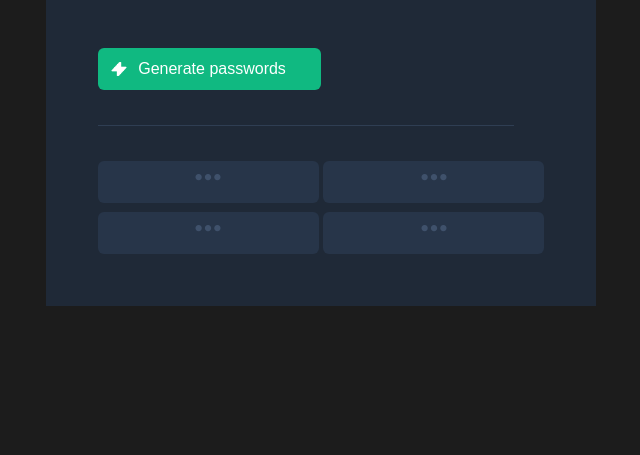
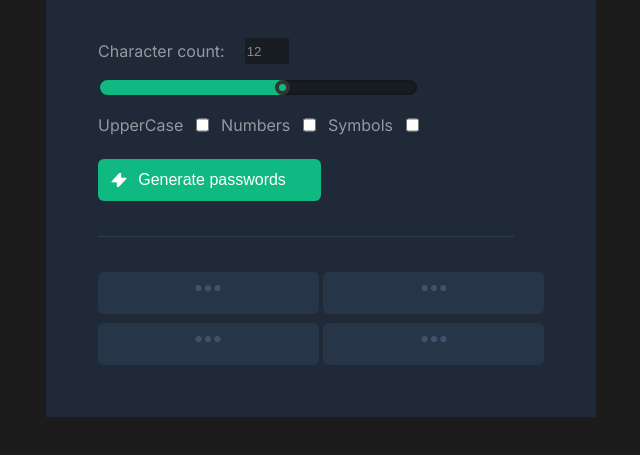
Before and after one commit to obinna-dev/password-generator, a plain HTML site: page index.html in a window 1280 px wide. Shown: the part 307-762 px from the top of the page, without its empty margins (319-959 px from the left). Drawn offline with Linux system fonts and the light colour scheme.

Commit message:
Style to allow character type & count selection

```diff
--- a/index.html
+++ b/index.html
@@ -23,9 +23,29 @@
                 </div>
                 <h3>Generate a<br><span>random password</span></h3>
                 <p>Never use an insecure password again.</p>
-                <button onclick="generatePasswords()">
-                    <img src="./image/flash icon.png" alt="generate password icon">
-                    <p>Generate passwords</p></button>
+                <form action="">
+                    <div class="charactercount">
+                    <label for="character-amount-number">Character count:</label>
+                    <input type="number" min="1" max="20" value="12" id="character-amount-number" class="numberinput">
+                    </div>
+                    <input type="range" min="1" max="20" value="12" id="character-amount-range" class="range">
+
+                    <div class="charVariators">
+                        <label for="uppercase">UpperCase</label>
+                        <input type="checkbox" id="uppercase">
+
+                        <label for="numbers">Numbers</label>
+                        <input type="checkbox" id="numbers">
+
+                        <label for="symbols">Symbols</label>
+                        <input type="checkbox" id="symbols">
+                    </div>
+
+                    <button type="submit" onclick="generatePasswords()">
+                        <img src="./image/flash icon.png" alt="generate password icon">
+                        <p>Generate passwords</p></button>
+                </form>
+
                 <div class="thin-line"></div>
                 <!-- flex container -->
                 <div class="results-container">
--- a/index.js
+++ b/index.js
@@ -4,38 +4,75 @@ let resultTwo = document.querySelector("#result-2")
 let resultThree = document.querySelector("#result-3")
 let resultFour = document.querySelector("#result-4")
 
-function generatePasswords()    {
-    generatePassOne();
-    generatePassTwo();
-    generatePassThree();
-    generatePassFour();
-}
 
 
+let shuffleArray = char => {
+    for (let i = char.length - 1; i > 0; i--)   {
+        let j = Math.floor( Math.random() * (i + 1));
+        let temp = char[i];
+        char[i] = char[j];
+        char[j] = temp;
+    }
+    return char
+};
 
-function generatePassOne()    {
-    let passwordOne = char[Math.floor(Math.random() * char.length)] + char[Math.floor(Math.random() * char.length)] + char[Math.floor(Math.random() * char.length)] + char[Math.floor(Math.random() * char.length)] + char[Math.floor(Math.random() * char.length)] + char[Math.floor(Math.random() * char.length)] + char[Math.floor(Math.random() * char.length)] + char[Math.floor(Math.random() * char.length)] + char[Math.floor(Math.random() * char.length)];
-    resultOne.textContent = passwordOne
-}
-
-function generatePassTwo()    {
-    let passwordTwo = char[Math.floor(Math.random() * char.length)] + char[Math.floor(Math.random() * char.length)] + char[Math.floor(Math.random() * char.length)] + char[Math.floor(Math.random() * char.length)] + char[Math.floor(Math.random() * char.length)] + char[Math.floor(Math.random() * char.length)] + char[Math.floor(Math.random() * char.length)] + char[Math.floor(Math.random() * char.length)] + char[Math.floor(Math.random() * char.length)];
-    resultTwo.textContent = passwordTwo
-}
-
-function generatePassThree()    {
-    let passwordThree = char[Math.floor(Math.random() * char.length)] + char[Math.floor(Math.random() * char.length)] + char[Math.floor(Math.random() * char.length)] + char[Math.floor(Math.random() * char.length)] + char[Math.floor(Math.random() * char.length)] + char[Math.floor(Math.random() * char.length)] + char[Math.floor(Math.random() * char.length)] + char[Math.floor(Math.random() * char.length)] + char[Math.floor(Math.random() * char.length)];
-    resultThree.textContent = passwordThree
-}
-
-function generatePassFour()    {
-    let passwordFour = char[Math.floor(Math.random() * char.length)] + char[Math.floor(Math.random() * char.length)] + char[Math.floor(Math.random() * char.length)] + char[Math.floor(Math.random() * char.length)] + char[Math.floor(Math.random() * char.length)] + char[Math.floor(Math.random() * char.length)] + char[Math.floor(Math.random() * char.length)] + char[Math.floor(Math.random() * char.length)] + char[Math.floor(Math.random() * char.length)];
-    resultFour.textContent = passwordFour
-}
+shuffleArray(char)
 
 
 
 
+
+
+
+
+
+
+
+
+
+
+
+
+// function generatePasswords()    {
+//     generatePassOne();
+//     generatePassTwo();
+//     generatePassThree();
+//     generatePassFour();
+// }
+
+
+
+
+// ========================================================================================================================================
+
+
+
+// SHORTER CODE - STILL NEED TO IMPROVE
+
+
+// function generatePassOne()    {
+//     let passwordOne = char[Math.floor(Math.random() * char.length)] + char[Math.floor(Math.random() * char.length)] + char[Math.floor(Math.random() * char.length)] + char[Math.floor(Math.random() * char.length)] + char[Math.floor(Math.random() * char.length)] + char[Math.floor(Math.random() * char.length)] + char[Math.floor(Math.random() * char.length)] + char[Math.floor(Math.random() * char.length)] + char[Math.floor(Math.random() * char.length)];
+//     resultOne.textContent = passwordOne
+// }
+
+// function generatePassTwo()    {
+//     let passwordTwo = char[Math.floor(Math.random() * char.length)] + char[Math.floor(Math.random() * char.length)] + char[Math.floor(Math.random() * char.length)] + char[Math.floor(Math.random() * char.length)] + char[Math.floor(Math.random() * char.length)] + char[Math.floor(Math.random() * char.length)] + char[Math.floor(Math.random() * char.length)] + char[Math.floor(Math.random() * char.length)] + char[Math.floor(Math.random() * char.length)];
+//     resultTwo.textContent = passwordTwo
+// }
+
+// function generatePassThree()    {
+//     let passwordThree = char[Math.floor(Math.random() * char.length)] + char[Math.floor(Math.random() * char.length)] + char[Math.floor(Math.random() * char.length)] + char[Math.floor(Math.random() * char.length)] + char[Math.floor(Math.random() * char.length)] + char[Math.floor(Math.random() * char.length)] + char[Math.floor(Math.random() * char.length)] + char[Math.floor(Math.random() * char.length)] + char[Math.floor(Math.random() * char.length)];
+//     resultThree.textContent = passwordThree
+// }
+
+// function generatePassFour()    {
+//     let passwordFour = char[Math.floor(Math.random() * char.length)] + char[Math.floor(Math.random() * char.length)] + char[Math.floor(Math.random() * char.length)] + char[Math.floor(Math.random() * char.length)] + char[Math.floor(Math.random() * char.length)] + char[Math.floor(Math.random() * char.length)] + char[Math.floor(Math.random() * char.length)] + char[Math.floor(Math.random() * char.length)] + char[Math.floor(Math.random() * char.length)];
+//     resultFour.textContent = passwordFour
+// }
+
+
+
+// ========================================================================================================================================
 
 
 
--- a/styles.css
+++ b/styles.css
@@ -66,9 +66,55 @@ p   {
 }
 
 
-/* button */
-.app-contents > button  {
-    margin-top: 51px;
+/* form and button */
+
+form   {
+    margin-top: 41px;
+    color: rgba(255, 255, 255, 0.527);
+    font-size: 1rem;
+}
+#character-amount-number    {
+    max-width: 2.5rem;
+}
+.charVariators  {
+    margin-top: 1rem;
+    display: flex;
+    gap: 2%;
+}
+.charactercount {
+    display: flex;
+    gap: 20px;
+    align-items: center;
+}
+.numberinput    {
+    color: rgba(255, 255, 255, 0.479);
+    background-color: rgba(17, 17, 17, 0.486);
+    height: 1.5rem;
+    border: none;
+}
+.range {
+    margin-top: 1rem;
+    width: 19.8rem;
+    height: 15px;
+    -webkit-appearance: none;
+    background: rgba(17, 17, 17, 0.486);
+    outline: none;
+    border-radius: 15px;
+    overflow: hidden;
+    box-shadow: inset 0 0 5px rgba(0, 0, 0, 0.459);
+}
+.range::-webkit-slider-thumb {
+    -webkit-appearance: none;
+    width: 15px;
+    height: 15px;
+    border-radius: 50%;
+    background: #10B981;
+    cursor: pointer;
+    border: 4px solid #333;
+    box-shadow: -407px 0 0 400px #10B981;
+}
+form > button  {
+    margin-top: 1.5rem;
     padding: 0px, 17px, 9px, 15px;
     height: 42px;
     width: 223px;
@@ -79,10 +125,10 @@ p   {
     display: flex;
     align-items: center;
 }
-.app-contents > button > img    {
+form > button > img    {
     width: 30px;
 }
-.app-contents > button > p{
+form > button > p{
     color: white;
     font-weight: 500;
     font-size: 1rem;
```
